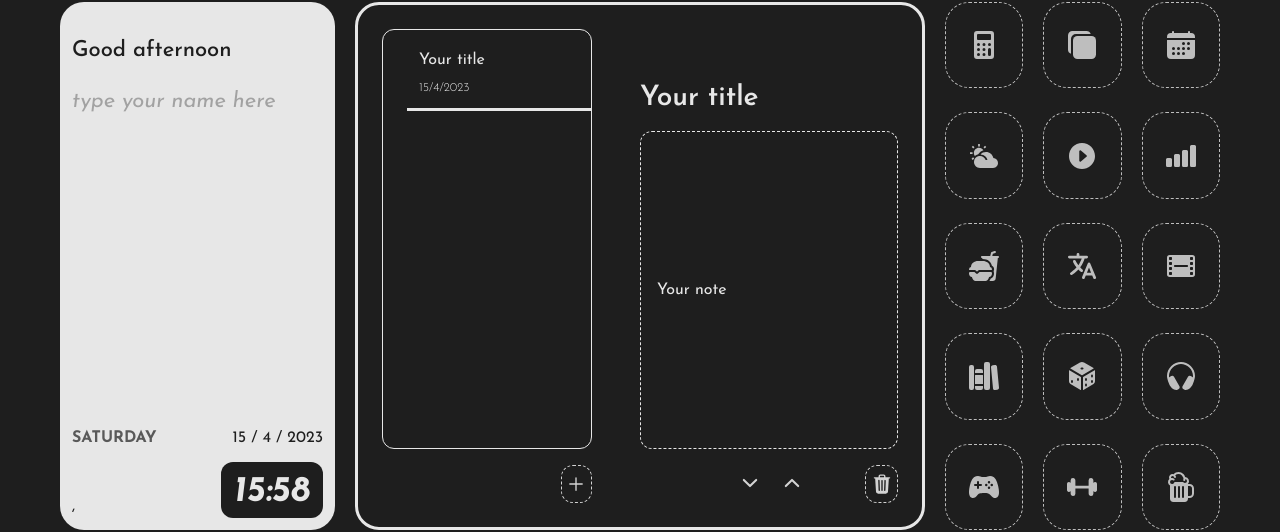
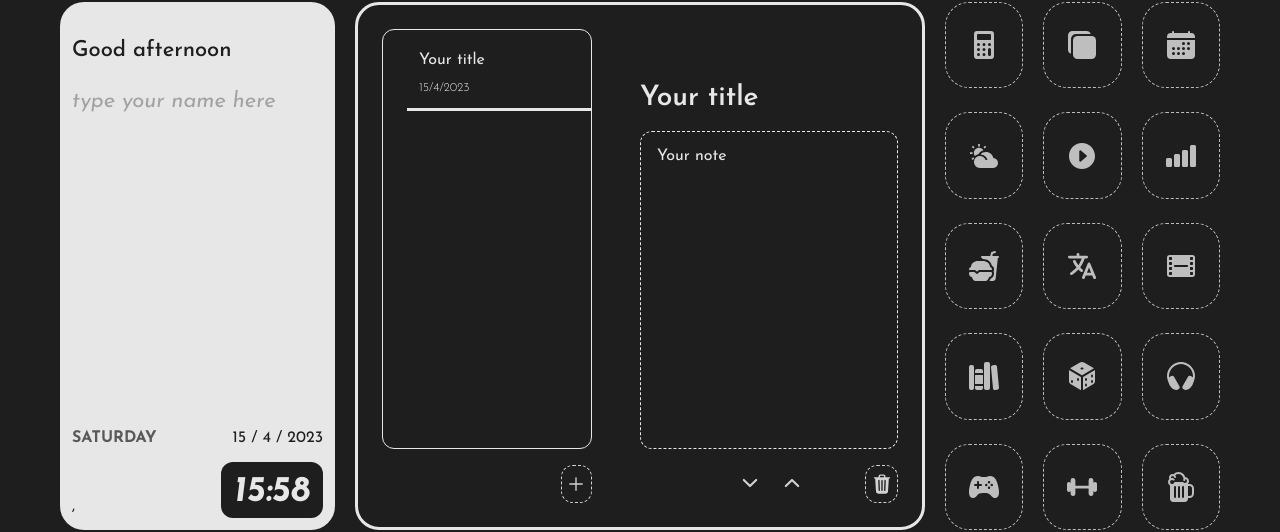
Before and after one commit to DagnaSchmidt/Dev-Dash-v2, a React (Create React App) app: page /notes in a window 1280 px wide. Both pictures are taken after a click on the button "create first note". Shown: the part 88-620 px from the top of the page. Built offline with nearby package versions, Linux system fonts and the light colour scheme; no server answers.

Commit message:
note content change style fix

```diff
--- a/src/Components/Notes/Notes.js
+++ b/src/Components/Notes/Notes.js
@@ -30,6 +30,7 @@ const Notes = ( {activeNote, allNotes, createNewNote, deleteNote, editNote} ) =>
   }
 
   //FIX EDIT NOTE WHEN INPUT IS EMPTY!!!
+  //FIX NAV BTNS opacity when scrolling note content
 
   return (
     <section className='notes'>
@@ -76,7 +77,7 @@ const Notes = ( {activeNote, allNotes, createNewNote, deleteNote, editNote} ) =>
             <h3 className='notes__right__title headline-medium'>Your title...</h3>
           }
           {activeNote.content ?
-            <input
+            <textarea
               type='text'
               className='notes__right__content'
               id='noteContent'
```
